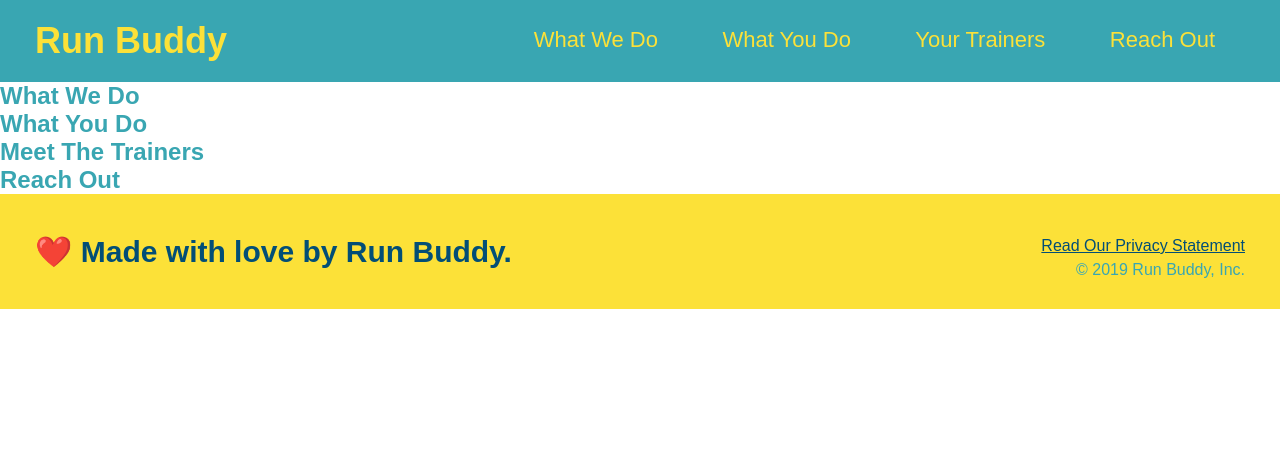
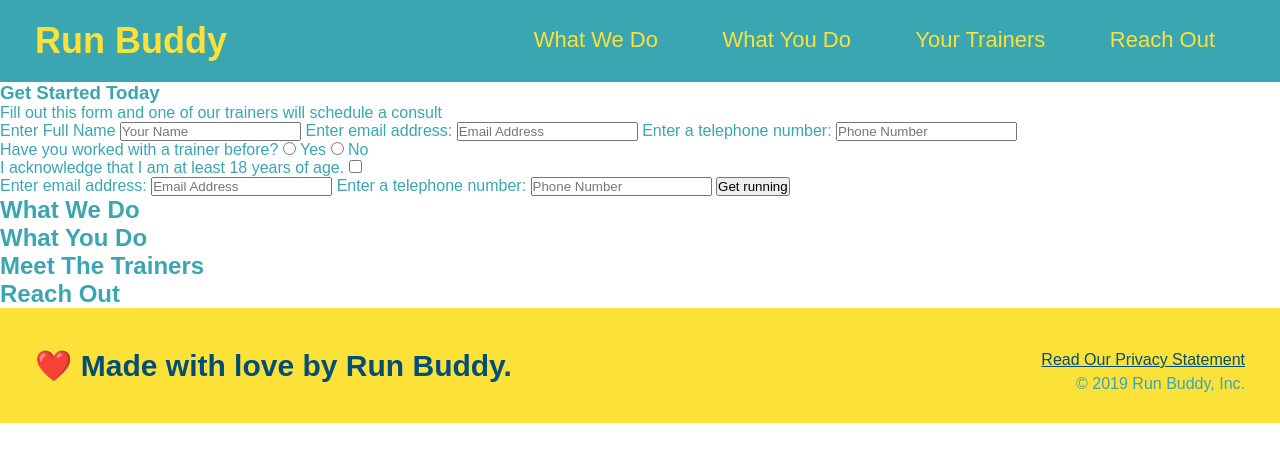
Before and after one commit to avandefeniks/run-buddy2, a plain HTML site: page index.html in a window 1280 px wide. Drawn offline with Linux system fonts and the light colour scheme.

Commit message:
added hero form

```diff
--- a/index.html
+++ b/index.html
@@ -35,7 +35,40 @@
         </header>
         <section>
             <!-- Hero -->
+            <div>
+                <h3>Get Started Today</h3>
+                <p>Fill out this form and one of our trainers will schedule a consult</p>
+                <form>
+                    <label for="name">Enter Full Name</label>
+                    <input type="text" placeholder="Your Name" name="name" id="name" />
+                    <label for="email">Enter email address:</label>
+                    <input type="text" placeholder="Email Address" name="email" id="email" />
+                    <label for="phone">Enter a telephone number:</label>
+                    <input type="text" placeholder="Phone Number" name="phone" id="phone" />
+                    <p>
+                        Have you worked with a trainer before?
+                        <input type="radio" name="trainer-confirm" id="trainer-yes" />
+                        <label for="trainer-yes">Yes</label>
+                        <input type="radio" name="trainer-confirm" id="trainer-no" />
+                        <label for="trainer-no">No</label>
+                    </p>
+                    <p>
+                        <label for="checkbox">
+                            I acknowledge that I am at least 18 years of age.
+                        </label>
+                        <input type="checkbox" name="age-confirm" id="checkbox" />
+                    </p>
+                    <label for="email">Enter email address:</label>
+                    <input type="email" placeholder="Email Address" name="email" id="email" />
+                    <label for="phone">Enter a telephone number:</label>
+                    <input type="tel" placeholder="Phone Number" name="phone" id="phone" />
+                    <button type="submit">
+                        Get running
+                    </button>
+                </form>
+            </div>
         </section>
+        <!-- end hero -->
         <!-- "what we do" section -->
         <section>
             <h2>What We Do</h2>
@@ -60,9 +93,9 @@
         <footer>
             <h2>❤️ Made with love by Run Buddy.</h2>
             <div>
-            <a href="#">Read Our Privacy Statement</a><br />
-            &copy; 2019 Run Buddy, Inc.
-        </div>
+                <a href="#">Read Our Privacy Statement</a><br />
+                &copy; 2019 Run Buddy, Inc.
+            </div>
         </footer>
     </body>
 </htm>
```
